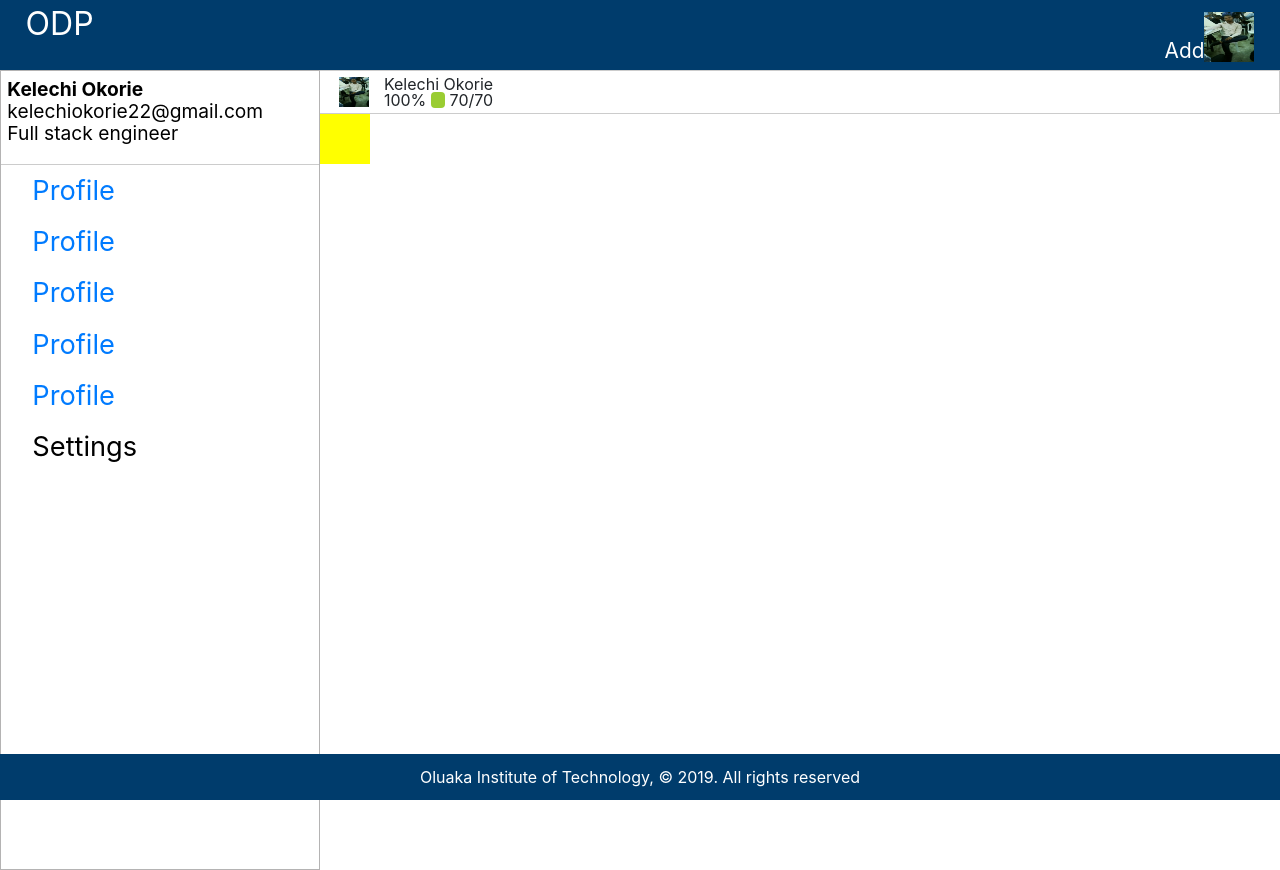
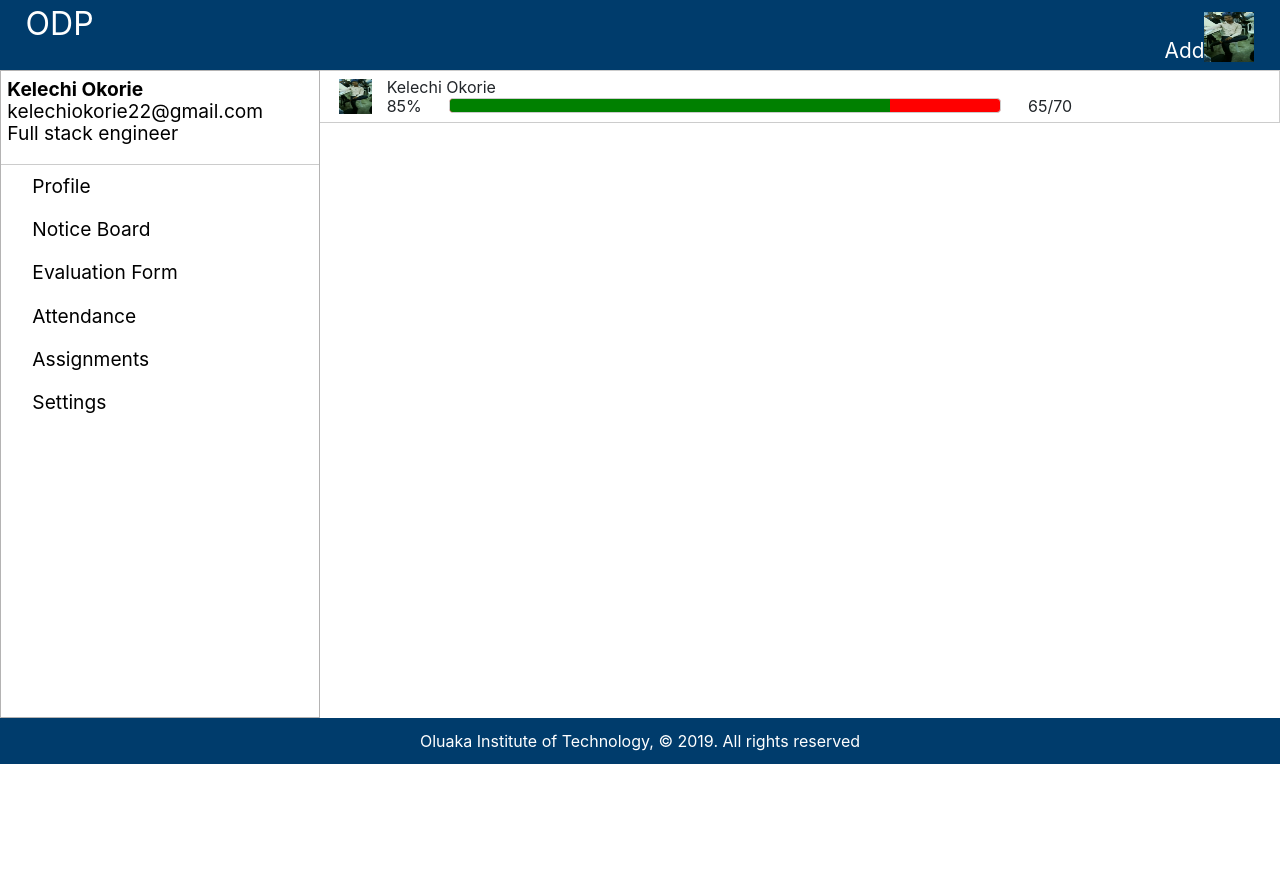
Before and after one commit to isreallight123/checkmate, a PHP site: page /dashboard.php in a window 1280 px wide. After the commit the page ends 764 px from the top, so only its background shows below. Run offline with PHP 8.4, Linux system fonts and the light colour scheme; some libraries are stand-ins or nearby versions.

Commit message:
finished with the index/login and dashboard/attendance pages

```diff
--- a/css/styles.css
+++ b/css/styles.css
@@ -175,9 +177,8 @@ div#body {
           font-weight: bold; }
       div#body aside div#aside-container div#aside-body {
         display: flex;
-        padding-top: px;
         padding-left: 2%;
-        font-size: 1.7rem;
+        font-size: 1.2rem;
         color: black; }
         div#body aside div#aside-container div#aside-body ul {
           list-style-type: none; }
@@ -187,7 +188,8 @@ div#body {
             div#body aside div#aside-container div#aside-body ul li a {
               display: block;
               width: 100%;
-              padding: 12px 0; }
+              padding: 12px 0;
+              color: black; }
               div#body aside div#aside-container div#aside-body ul li a i {
                 display: inline-block;
                 margin-right: 25px; }
@@ -199,7 +201,7 @@ div#body {
       transition: left 0.5s; }
   div#body main section.intern {
     display: flex;
-    padding: 5px 2%;
+    padding: 8px 2%;
     border: 0.2px solid #cccccc;
     border-left: 0; }
     div#body main section.intern div.intern-bio {
@@ -207,50 +209,40 @@ div#body {
       align-items: center;
       flex-basis: 80%; }
       div#body main section.intern div.intern-bio figure {
-        width: 30px;
-        height: 30px; }
+        width: 35px;
+        height: 35px; }
         div#body main section.intern div.intern-bio figure img {
           width: 100%;
           height: 100%; }
       div#body main section.intern div.intern-bio div#intern-info {
-        margin-left: 2%; }
+        margin-left: 2%;
+        width: 100%; }
+        div#body main section.intern div.intern-bio div#intern-info p {
+          font-style: bold;
+          margin-bottom: 3px; }
         div#body main section.intern div.intern-bio div#intern-info div.status {
           display: flex;
           width: 100%; }
           div#body main section.intern div.intern-bio div#intern-info div.status div.progress {
-            background-color: yellowgreen;
             width: 80%;
-            margin: 0 4%; }
+            height: 15px;
+            border: 0.2px solid #cccccc;
+            margin: 0 4%;
+            background-color: red; }
+            div#body main section.intern div.intern-bio div#intern-info div.status div.progress div.progress-background {
+              width: 80%;
+              height: 15px;
+              background-color: green; }
     div#body main section.intern div.intern-actions {
       flex-basis: 20%;
       display: flex;
       justify-content: flex-end;
-      font-size: 1.6em;
+      font-size: 2em;
       color: #003C6C; }
-      div#body main section.intern div.intern-actions div#check {
-        display: flex;
-        margin-right: 4%;
-        background-color: white;
-        transition: transform 0.5s; }
-        div#body main section.intern div.intern-actions div#check div.check-action {
+      div#body main section.intern div.intern-actions div:last-child {
+        margin: 0 2% 0 15%; }
+      div#body main section.intern div.intern-actions div.check-action {
         background-color: white; }
-        div#body main section.intern div.intern-actions div#check div.check-action:last-child {
-          transform: rotateY(180deg); }
-  div#body section#test {
-    transition: transform 1s;
-    width: 60px;
-    height: auto; }
-    div#body section#test div {
-      width: 50px;
-      height: 50px; }
-    div#body section#test .green {
-      background-color: green; }
-    div#body section#test .yellow {
-      position: relative;
-      background-color: yellow;
-      top: -50px; }
-    div#body section#test:hover {
-      transform: rotateY(180deg); }
 
 /* FOOTER */
 footer {
@@ -267,66 +259,6 @@ footer {
   display: block;
   clear: both; }
 
-/* Prevent adjustments of font size after orientation changes in IE on Windows Phone and in iOS.  */
-html {
-  -webkit-text-size-adjust: 100%;
-  -ms-text-size-adjust: 100%; }
-
-html {
-  font-family: Verdana;
-  width: 100%; }
-
-/*  apply a natural box layout model to all elements  */
-* {
-  -moz-box-sizing: border-box;
-  -webkit-box-sizing: border-box;
-  box-sizing: border-box; }
-
-/* HEADER */
-div#body main#index div#login-header {
-  background-color: #003C6C;
-  margin: 0 auto;
-  padding: 10px 0;
-  color: white; }
-  div#body main#index div#login-header figure {
-    width: 33.33%;
-    margin: 0 auto; }
-    div#body main#index div#login-header figure img {
-      width: 100%; }
-  div#body main#index div#login-header p {
-    text-align: center; }
-
-div#body main#index div#login-body {
-  margin: 0 4%;
-  padding: 2%;
-  font-size: 1.2rem;
-  margin-bottom: 20px; }
-  div#body main#index div#login-body header {
-    color: white;
-    margin-bottom: 50px; }
-    div#body main#index div#login-body header div {
-      text-align: center;
-      padding: 7px 0; }
-  div#body main#index div#login-body form input {
-    margin-top: 7px; }
-  div#body main#index div#login-body form div#btn-submit {
-    text-align: center; }
-    div#body main#index div#login-body form div#btn-submit button {
-      width: 50%; }
-
-/* NAVIGATION */
-/* MAIN */
-/* FOOTER */
-footer {
-  position: fixed;
-  width: 100%;
-  bottom: 0px;
-  background-color: #003C6C;
-  color: white;
-  padding: 15px 0; }
-  footer div p {
-    text-align: center; }
-
 @media only screen and (min-width: 35rem) {
   /* HEADER */
   header#top-header {
@@ -349,7 +283,8 @@ footer {
       flex-basis: 25%;
       top: auto;
       left: auto;
-      border-left: 0; }
+      border-left: 0;
+      height: 81vh; }
       div#body aside div#aside-background {
         display: none; }
       div#body aside div#aside-container {
--- a/dashboard.php
+++ b/dashboard.php
@@ -8,17 +8,12 @@
         <figure><img src="imgs/kelechi-okorie.jpg"></figure>
         <div id="intern-info">
             <p>Kelechi Okorie</p>
-            <div class="status"><div>100%</div><div class="progress"></div><div>70/70</div></div>
+            <div class="status"><span>85%</span><div class="progress"><div class="progress-background"></div></div><span>65/70</span></div>
         </div>
     </div>
     <div class="intern-actions">
-        <div id="check">
-            <div class="check-action">
-                <i class="fas fa-question-circle"></i>
-            </div>
-            <div class="check-action">
-                <i class="fas fa-check-circle"></i>
-            </div>
+        <div class="check-action">
+            <i class="fas fa-question-circle"></i>
         </div>
         <div id="ellipsis">
             <i class="fas fa-ellipsis-v"></i>
@@ -26,10 +21,6 @@
     </div>
 </section>
 
-<section id="test">
-    <div class="green"></div>
-    <div class="yellow"></div>
-</section>
 </main>
 
 
--- a/includes/footer.php
+++ b/includes/footer.php
@@ -6,6 +6,6 @@
 </footer>
 
 
-<script src="js/index.js"></script>
+<script src="js/dashboard.js"></script>
 <body>
 </html>
--- a/includes/header.php
+++ b/includes/header.php
@@ -61,11 +61,11 @@
             </div>
             <div id="aside-body">
                 <ul>
-                    <li><a href="#"><i class="fas fa-user"></i>Profile</a></li>
-                    <li><a href="#"><i class="fas fa-user"></i>Profile</a></li>
-                    <li><a href="#"><i class="fas fa-user"></i>Profile</a></li>
-                    <li><a href="#"><i class="fas fa-user"></i>Profile</a></li>
-                    <li><a href="#"><i class="fas fa-user"></i>Profile</a></li>
+                    <li><a href="#"><i class="fas fa-user fa-fw"></i>Profile</a></li>
+                    <li><a href="#"><i class="fas fa-chalkboard fa-fw"></i>Notice Board</a></li>
+                    <li><a href="#"><i class="fas fa-comments fa-fw"></i>Evaluation Form</a></li>
+                    <li><a href="#"><i class="fas fa-users fa-fw"></i>Attendance</a></li>
+                    <li><a href="#"><i class="fas fa-calendar-check fa-fw"></i>Assignments</a></li>
                 <ul>
                 <ul>
                     <li><a><i class="fas fa-cog"></i>Settings</a></li>
--- a/js/index.js
+++ /dev/null
@@ -1,18 +0,0 @@
-const hamburger = document.querySelector('#hamburger');
-
-const aside = document.querySelector('#aside');
-
-const closeBtn = document.querySelector('#close-btn');
-const asideBackground = document.querySelector('div#aside-background');
-
-hamburger.addEventListener('click', () => {
-    aside.className = 'open';
-});
-
-closeBtn.addEventListener('click', () => {
-    aside.className = 'close';
-});
-
-asideBackground.addEventListener('click', () => {
-    aside.className = 'close';
-})
--- a/scss/_medium.scss
+++ b/scss/_medium.scss
@@ -12,6 +12,10 @@ header#top-header {
         div#hamburger {
             display: none;
 
+        }
+
+        div#user-img {
+            display: block;
         }
     }
 }
@@ -28,6 +32,7 @@ div#body {
         top: auto;
         left: auto;
         border-left: 0;
+        height: 81vh;
 
         div#aside-background {
             display: none;
--- a/scss/_small-default.scss
+++ b/scss/_small-default.scss
@@ -43,6 +43,8 @@ header#top-header {
         }
 
         div#user-img {
+            display: none;
+
             figure {
                 width: 50px;
                 height: 50px;
@@ -123,9 +125,8 @@ div#body {
 
             div#aside-body {
                 display: flex;
-                padding-top: px;
                 padding-left: $gutter;
-                font-size: 1.7rem;
+                font-size: 1.2rem;
                 color: black;
 
                 ul {
@@ -138,6 +139,7 @@ div#body {
                             display: block;
                             width: 100%;
                             padding: 12px 0;
+                            color: black;
 
                             i {
                                 display: inline-block;
@@ -167,7 +169,7 @@ div#body {
     main {
         section.intern {
             display: flex;
-            padding: 5px $gutter;
+            padding: 8px $gutter;
             border: $borderBottom;
             border-left: 0;
 
@@ -177,8 +179,8 @@ div#body {
                 flex-basis: 80%;
 
                 figure {
-                    width: 30px;
-                    height: 30px;
+                    width: 35px;
+                    height: 35px;
 
                     img {
                         width: 100%;
@@ -188,15 +190,29 @@ div#body {
 
                 div#intern-info {
                     margin-left: $gutter;
+                    width: 100%;
+
+                    p {
+                        font-style: bold;
+                        margin-bottom: 3px;
+                    }
 
                     div.status {
                         display: flex;
                         width: 100%;
 
                         div.progress {
-                            background-color: yellowgreen;
                             width: 80%;
+                            height: 15px;
+                            border: $borderBottom;
                             margin: 0 $dblGutter;
+                            background-color: red;
+
+                            div.progress-background {
+                                width: 80%;
+                                height: 15px;
+                                background-color: green;
+                            }
                         }
                     }
                 }
@@ -207,29 +223,15 @@ div#body {
                 flex-basis: 20%;
                 display: flex;
                 justify-content: flex-end;
-                font-size: 1.6em;
+                font-size: 2em;
                 color: $menuColor;
 
-                div#check {
-                    display: flex;
-                    margin-right: $dblGutter;
+                div:last-child {
+                    margin: 0 $gutter 0 15%;
+                }
+
+                div.check-action {
                     background-color: white;
-                    transition: transform 0.5s;
-
-
-                    div.check-action {
-                        background-color: white;
-
-                    }
-
-                    div.check-action:first-child {
-                    }
-
-                    div.check-action:last-child {
-                        // position: absolute;
-                        transform: rotateY(180deg);
-                    }
-
                 }
 
             }
@@ -237,28 +239,6 @@ div#body {
         }
     }
 
-    section#test {
-        transition: transform 1s;
-        width: 60px;
-        height: auto;
-        div {
-            width: 50px;
-            height: 50px;
-        }
-        .green {
-            background-color: green;
-        }
-
-        .yellow {
-            position: relative;
-            background-color: yellow;
-            top: -50px;
-        }
-
-        &:hover {
-            transform: rotateY(180deg);
-        }
-    }
 
 }
 
--- a/scss/styles.scss
+++ b/scss/styles.scss
@@ -3,16 +3,13 @@
 @import "common/html5reset-1.6.1";
 
 @import "small-default";
-@import "index/small-default";
 
 // 35rem is same as 560px (if base font is 16px)
 @media only screen and (min-width: 35rem) {
     @import "medium";
-    @import "index/medium";
 }
 
 // 64rem is same as 1024px (if base font is 16px)
 @media only screen and (min-width: 64rem) {
     @import "large";
-    @import "index/large";
 }
```
Also changed, not shown: other parts of css/styles.css (+5 -31 lines), buildScripts/server.js (+25 -16 lines), js/dashboard.js (+29 -0 lines). Lines whose indentation alone changed are shown as unchanged.
